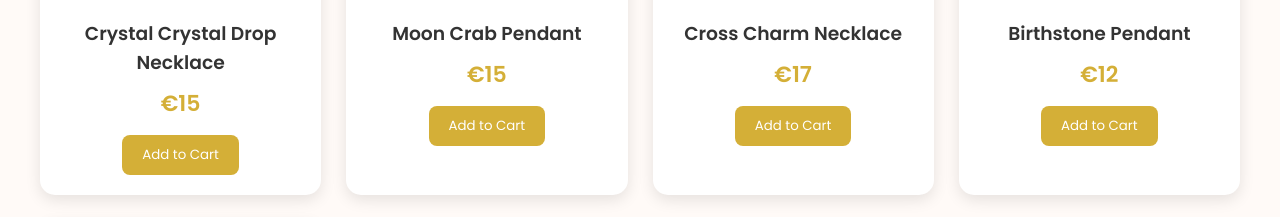
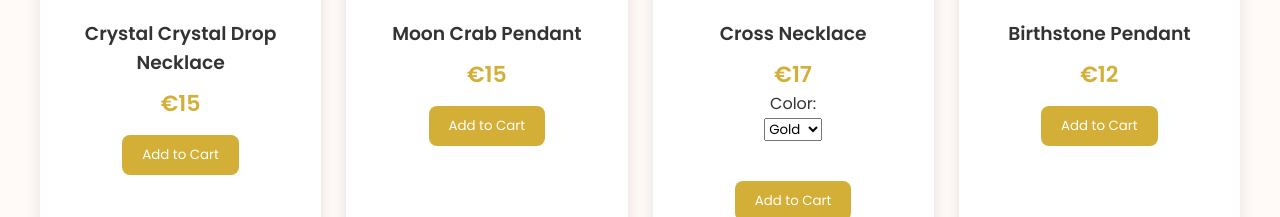
Before and after one commit to SOLENAcy/Solena-jewelry-shop, a plain HTML site: page index.html in a window 1280 px wide. Shown: the part 427-644 px from the top of the page. Drawn offline with Linux system fonts and the light colour scheme.

Commit message:
Rename Cross Charm Necklace and add color options
Updated product name and added color selection options.

```diff
--- a/index.html
+++ b/index.html
@@ -151,8 +151,15 @@ margin-top:40px;
 
 <div class="product">
     <img src="pic3.png.png" alt="Cross Charm Necklace">
-    <h3>Cross Charm Necklace</h3>
+    <h3>Cross Necklace</h3>
     <p class="price">€17</p>
+    <label for="crossColor">Color:</label><br>
+
+<select class="color-select">
+    <option value="Gold">Gold</option>
+    <option value="Silver">Silver</option>
+</select>
+<br><br>
     <button class="add-to-cart">Add to Cart</button>
 </div>
 
```
